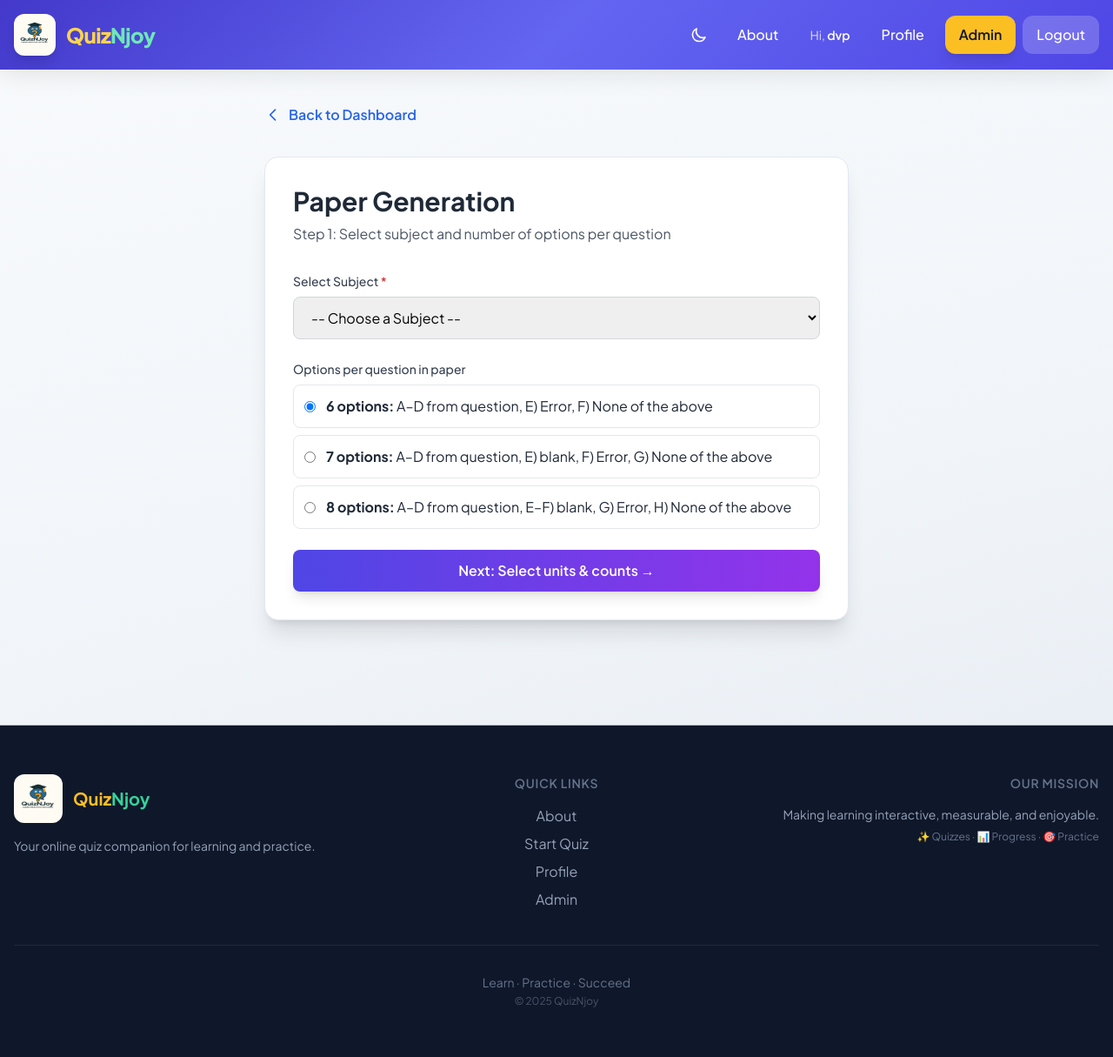
After one commit to dhruvpd77/LJIETQUIZ, a Django app: page /semesters/admin/paper-generation/ in a window 1280 px wide. The commit adds this page. Shown: the whole page at 87% size. Run offline with Django 5.2, Linux system fonts and the light colour scheme; a user stored in the database is signed in; data comes from the database, SQL or seed files in the repository; both versions use the stored data as it was after the commit; some libraries are stand-ins or nearby versions.

Commit message:
Add paper generation, shuffle, card redesigns, Word export improvements
Made-with: Cursor

```diff
--- a/requirements.txt
+++ b/requirements.txt
@@ -8,3 +8,4 @@ requests==2.31.0
 google-generativeai==0.3.2
 PyPDF2==3.0.1
 pdfplumber==0.10.3
+python-docx==1.1.0
--- a/semesters/urls.py
+++ b/semesters/urls.py
@@ -34,4 +34,11 @@ urlpatterns = [
     path('admin/delete-unit-programming-questions/<int:subject_id>/<int:unit>/', views.delete_unit_programming_questions, name='delete_unit_programming_questions'),
     path('admin/delete-all-programming-questions/<int:subject_id>/', views.delete_all_programming_questions, name='delete_all_programming_questions'),
     path('admin/programming-question-analytics/', views.programming_question_analytics, name='programming_question_analytics'),
+    # Paper Generation
+    path('admin/paper-generation/', views.paper_generation, name='paper_generation'),
+    path('admin/paper-generation-units/<int:subject_id>/', views.paper_generation_units, name='paper_generation_units'),
+    path('admin/paper-preview/', views.paper_preview, name='paper_preview'),
+    path('admin/paper-shuffle/', views.paper_shuffle, name='paper_shuffle'),
+    path('admin/paper-shuffle-question/<int:position>/', views.paper_shuffle_question, name='paper_shuffle_question'),
+    path('admin/paper-download/', views.paper_download, name='paper_download'),
 ]
--- a/semesters/views.py
+++ b/semesters/views.py
@@ -13,6 +13,7 @@ import openpyxl
 from io import BytesIO
 import os
 import csv
+import random
 from PIL import Image
 
 @staff_member_required
@@ -1394,3 +1395,244 @@ def programming_question_analytics(request):
         'daily_trend': daily_trend,
     }
     return render(request, 'semesters/programming_question_analytics.html', context)
+
+
+# ============== Paper Generation ==============
+
+@staff_member_required
+def paper_generation(request):
+    """Step 1: Select subject and options count (6, 7, or 8)"""
+    subjects = Subject.objects.annotate(
+        mcq_count=Count('questions', filter=Q(questions__status='published'))
+    ).filter(mcq_count__gt=0).order_by('semester', 'name')
+    if request.method == 'POST':
+        subject_id = request.POST.get('subject')
+        options_count = request.POST.get('options_count', '6')
+        if subject_id:
+            url = reverse('semesters:paper_generation_units', kwargs={'subject_id': int(subject_id)})
+            return redirect(f'{url}?options_count={options_count}')
+        messages.error(request, 'Please select a subject.')
+    return render(request, 'semesters/paper_generation.html', {'subjects': subjects})
+
+
+@staff_member_required
+def paper_generation_units(request, subject_id):
+    """Step 2: Specify how many MCQs from each unit"""
+    subject = get_object_or_404(Subject, id=subject_id)
+    # Get distinct units that have MCQs
+    units_with_counts = list(
+        Question.objects.filter(subject=subject, status='published')
+        .values('unit')
+        .annotate(count=Count('id'))
+        .order_by('unit')
+    )
+    if not units_with_counts:
+        messages.warning(request, f'No MCQs found for {subject.name}. Add questions first.')
+        return redirect('semesters:paper_generation')
+    if request.method == 'POST':
+        options_count = int(request.POST.get('options_count', 6))
+        if options_count not in (6, 7, 8):
+            options_count = 6
+        unit_counts = {}
+        for u in units_with_counts:
+            key = f'unit_{u["unit"]}'
+            val = request.POST.get(key, '0')
+            try:
+                unit_counts[u['unit']] = max(0, int(val))
+            except ValueError:
+                unit_counts[u['unit']] = 0
+        # Fetch questions: random sample per unit
+        import random
+        all_questions = []
+        for unit_num, count in unit_counts.items():
+            if count <= 0:
+                continue
+            qs = list(
+                Question.objects.filter(subject=subject, unit=unit_num, status='published')
+                .order_by('?')[:count]
+            )
+            all_questions.extend(qs)
+        if not all_questions:
+            messages.error(request, 'Please specify at least 1 MCQ from any unit.')
+            return render(request, 'semesters/paper_generation_units.html', {
+                'subject': subject,
+                'units_with_counts': units_with_counts,
+                'options_count': options_count,
+            })
+        # Store in session for preview and download
+        request.session['paper_question_ids'] = [q.id for q in all_questions]
+        request.session['paper_options_count'] = options_count
+        request.session['paper_subject_name'] = subject.name
+        return redirect('semesters:paper_preview')
+    options_count = int(request.GET.get('options_count', 6))
+    if options_count not in (6, 7, 8):
+        options_count = 6
+    return render(request, 'semesters/paper_generation_units.html', {
+        'subject': subject,
+        'units_with_counts': units_with_counts,
+        'options_count': options_count,
+    })
+
+
+@staff_member_required
+def paper_preview(request):
+    """Step 3: Preview selected MCQs and Download button"""
+    qids = request.session.get('paper_question_ids', [])
+    options_count = request.session.get('paper_options_count', 6)
+    subject_name = request.session.get('paper_subject_name', '')
+    if not qids:
+        messages.warning(request, 'No questions selected. Start from Paper Generation.')
+        return redirect('semesters:paper_generation')
+    questions = Question.objects.filter(id__in=qids).order_by('unit', 'id')
+    # Preserve order from session
+    id_order = {qid: i for i, qid in enumerate(qids)}
+    questions = sorted(questions, key=lambda q: id_order.get(q.id, 999))
+    return render(request, 'semesters/paper_preview.html', {
+        'questions': questions,
+        'options_count': options_count,
+        'subject_name': subject_name,
+    })
+
+
+@staff_member_required
+def paper_shuffle_question(request, position):
+    """Replace the question at given position (0-based) with a new random question from the same unit."""
+    qids = request.session.get('paper_question_ids', [])
+    if not qids or position < 0 or position >= len(qids):
+        messages.warning(request, 'Invalid question. Start from Paper Generation.')
+        return redirect('semesters:paper_generation')
+    current_q = get_object_or_404(Question, id=qids[position])
+    # Pick a new random question from the same unit (exclude current to get a different one)
+    new_q = Question.objects.filter(
+        subject=current_q.subject, unit=current_q.unit, status='published'
+    ).exclude(id=current_q.id).order_by('?').first()
+    if not new_q:
+        messages.warning(request, 'No other questions available in this unit.')
+        return redirect('semesters:paper_preview')
+    qids = list(qids)
+    qids[position] = new_q.id
+    request.session['paper_question_ids'] = qids
+    messages.success(request, f'Q{position + 1} replaced with a new question from the same unit.')
+    return redirect('semesters:paper_preview')
+
+
+@staff_member_required
+def paper_shuffle(request):
+    """Shuffle all questions: pick new random questions from the same units, preserving unit distribution."""
+    qids = request.session.get('paper_question_ids', [])
+    if not qids:
+        messages.warning(request, 'No questions selected. Start from Paper Generation.')
+        return redirect('semesters:paper_generation')
+    # Get current questions and derive unit counts
+    current = Question.objects.filter(id__in=qids)
+    if not current.exists():
+        messages.warning(request, 'Questions no longer available. Start from Paper Generation.')
+        return redirect('semesters:paper_generation')
+    subject = current.first().subject
+    from collections import Counter
+    unit_counts = dict(Counter(current.values_list('unit', flat=True)))
+    # Re-randomize: for each unit, pick new random questions
+    all_questions = []
+    for unit_num, count in sorted(unit_counts.items()):
+        qs = list(
+            Question.objects.filter(subject=subject, unit=unit_num, status='published')
+            .order_by('?')[:count]
+        )
+        all_questions.extend(qs)
+    request.session['paper_question_ids'] = [q.id for q in all_questions]
+    messages.success(request, 'Questions shuffled successfully! New questions picked from the same units.')
+    return redirect('semesters:paper_preview')
+
+
+def _build_options_for_paper(question, options_count):
+    """Build option list for paper: 6, 7, or 8 options per user spec. Options stay in original order."""
+    base = [
+        ('A', question.option_a),
+        ('B', question.option_b),
+        ('C', question.option_c),
+        ('D', question.option_d),
+    ]
+    if options_count == 6:
+        return base + [('E', 'Error'), ('F', 'None of the above')]
+    if options_count == 7:
+        return base + [('E', ''), ('F', 'Error'), ('G', 'None of the above')]
+    if options_count == 8:
+        return base + [('E', ''), ('F', ''), ('G', 'Error'), ('H', 'None of the above')]
+    return base + [('E', 'Error'), ('F', 'None of the above')]
+
+
+@staff_member_required
+def paper_download(request):
+    """Generate and download Word file in exam format"""
+    qids = request.session.get('paper_question_ids', [])
+    options_count = request.session.get('paper_options_count', 6)
+    subject_name = request.session.get('paper_subject_name', 'Paper')
+    if not qids:
+        messages.warning(request, 'No questions selected.')
+        return redirect('semesters:paper_generation')
+    questions = Question.objects.filter(id__in=qids).order_by('unit', 'id')
+    id_order = {qid: i for i, qid in enumerate(qids)}
+    questions = sorted(questions, key=lambda q: id_order.get(q.id, 999))
+    try:
+        from docx import Document
+        from docx.shared import Pt, Inches
+        from docx.enum.text import WD_ALIGN_PARAGRAPH
+    except ImportError:
+        messages.error(request, 'python-docx is not installed. Run: pip install python-docx')
+        return redirect('semesters:paper_preview')
+    doc = Document()
+    font_name = 'Times New Roman'
+    font_size = Pt(12)
+    # Title
+    title = doc.add_paragraph()
+    title_run = title.add_run(f'{subject_name} - MCQ Paper')
+    title_run.font.name = font_name
+    title_run.font.size = font_size
+    title_run.font.bold = True
+    title.alignment = WD_ALIGN_PARAGRAPH.CENTER
+    doc.add_paragraph()
+    # Instructions
+    inst = doc.add_paragraph()
+    inst_run = inst.add_run('Instructions: Choose the correct option.')
+    inst_run.font.name = font_name
+    inst_run.font.size = font_size
+    inst_run.font.italic = True
+    doc.add_paragraph()
+    for i, q in enumerate(questions, 1):
+        # Question number and text
+        q_text = (q.question_text or '').strip()
+        lines = q_text.split('\n')
+        q_para = doc.add_paragraph()
+        q_para.paragraph_format.space_before = Pt(14)
+        q_para.paragraph_format.space_after = Pt(4)
+        num_run = q_para.add_run(f'Q{i}. ')
+        num_run.font.name = font_name
+        num_run.font.size = font_size
+        num_run.font.bold = True
+        if lines:
+            txt_run = q_para.add_run(lines[0])
+            txt_run.font.name = font_name
+            txt_run.font.size = font_size
+        for line in lines[1:]:
+            p = doc.add_paragraph()
+            r = p.add_run(line)
+            r.font.name = font_name
+            r.font.size = font_size
+            p.paragraph_format.left_indent = Inches(0.3)
+        # Options (original order)
+        options = _build_options_for_paper(q, options_count)
+        for letter, text in options:
+            opt_para = doc.add_paragraph()
+            opt_para.paragraph_format.left_indent = Inches(0.3)
+            opt_para.paragraph_format.space_after = Pt(2)
+            opt_run = opt_para.add_run(f'{letter}) {text}' if text else f'{letter}) ')
+            opt_run.font.name = font_name
+            opt_run.font.size = font_size
+    from io import BytesIO
+    buffer = BytesIO()
+    doc.save(buffer)
+    buffer.seek(0)
+    filename = f"MCQ_Paper_{subject_name.replace(' ', '_')}.docx"
+    response = HttpResponse(buffer.getvalue(), content_type='application/vnd.openxmlformats-officedocument.wordprocessingml.document')
+    response['Content-Disposition'] = f'attachment; filename="{filename}"'
+    return response
--- /dev/null
+++ b/templates/semesters/paper_generation.html
@@ -0,0 +1,62 @@
+{% extends 'base.html' %}
+
+{% block title %}Paper Generation - Admin{% endblock %}
+
+{% block content %}
+<div class="max-w-2xl mx-auto">
+    <div class="mb-8">
+        <a href="{% url 'semesters:admin_dashboard' %}" class="inline-flex items-center text-blue-600 hover:text-blue-800 dark:text-indigo-300 dark:hover:text-indigo-200 font-semibold">
+            <svg class="w-5 h-5 mr-2" fill="none" stroke="currentColor" viewBox="0 0 24 24">
+                <path stroke-linecap="round" stroke-linejoin="round" stroke-width="2" d="M15 19l-7-7 7-7"/>
+            </svg>
+            Back to Dashboard
+        </a>
+    </div>
+
+    <div class="bg-white dark:bg-slate-800 rounded-2xl shadow-xl p-8 border border-slate-200 dark:border-slate-600">
+        <h1 class="text-2xl md:text-3xl font-bold text-gray-800 dark:text-white mb-2">Paper Generation</h1>
+        <p class="text-gray-600 dark:text-slate-400 mb-8">Step 1: Select subject and number of options per question</p>
+
+        <form method="post" class="space-y-6">
+            {% csrf_token %}
+
+            <div>
+                <label for="subject" class="block text-sm font-medium text-gray-700 dark:text-slate-200 mb-2">
+                    Select Subject <span class="text-red-600">*</span>
+                </label>
+                <select name="subject" id="subject" required
+                        class="w-full px-4 py-3 border border-gray-300 dark:border-slate-600 dark:bg-slate-700 dark:text-white rounded-lg focus:ring-2 focus:ring-indigo-500">
+                    <option value="">-- Choose a Subject --</option>
+                    {% for s in subjects %}
+                        <option value="{{ s.id }}">{{ s.name }} ({{ s.semester.name }}) – {{ s.mcq_count }} MCQs</option>
+                    {% endfor %}
+                </select>
+            </div>
+
+            <div>
+                <label class="block text-sm font-medium text-gray-700 dark:text-slate-200 mb-2">
+                    Options per question in paper
+                </label>
+                <div class="space-y-2">
+                    <label class="flex items-center gap-3 p-3 rounded-lg border border-gray-200 dark:border-slate-600 cursor-pointer hover:bg-indigo-50 dark:hover:bg-slate-700">
+                        <input type="radio" name="options_count" value="6" checked>
+                        <span class="text-gray-800 dark:text-slate-200"><strong>6 options:</strong> A–D from question, E) Error, F) None of the above</span>
+                    </label>
+                    <label class="flex items-center gap-3 p-3 rounded-lg border border-gray-200 dark:border-slate-600 cursor-pointer hover:bg-indigo-50 dark:hover:bg-slate-700">
+                        <input type="radio" name="options_count" value="7">
+                        <span class="text-gray-800 dark:text-slate-200"><strong>7 options:</strong> A–D from question, E) blank, F) Error, G) None of the above</span>
+                    </label>
+                    <label class="flex items-center gap-3 p-3 rounded-lg border border-gray-200 dark:border-slate-600 cursor-pointer hover:bg-indigo-50 dark:hover:bg-slate-700">
+                        <input type="radio" name="options_count" value="8">
+                        <span class="text-gray-800 dark:text-slate-200"><strong>8 options:</strong> A–D from question, E–F) blank, G) Error, H) None of the above</span>
+                    </label>
+                </div>
+            </div>
+
+            <button type="submit" class="w-full bg-gradient-to-r from-indigo-600 to-purple-600 hover:from-indigo-700 hover:to-purple-700 text-white font-semibold py-3 rounded-lg transition shadow-lg">
+                Next: Select units & counts →
+            </button>
+        </form>
+    </div>
+</div>
+{% endblock %}
```
Also changed, not shown: GITHUB_QUINJOY_UPDATED.md (added, +44 -0 lines), templates/quiz/select_semester.html (+32 -32 lines), templates/quiz/select_subject.html (+18 -12 lines), templates/semesters/admin_dashboard.html (+14 -0 lines), templates/semesters/paper_generation_units.html (added, +41 -0 lines), templates/semesters/paper_preview.html (added, +80 -0 lines), db.sqlite3.
